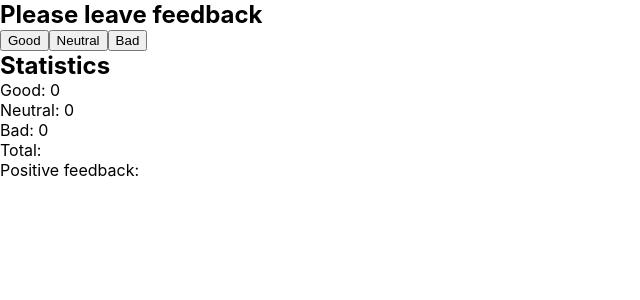
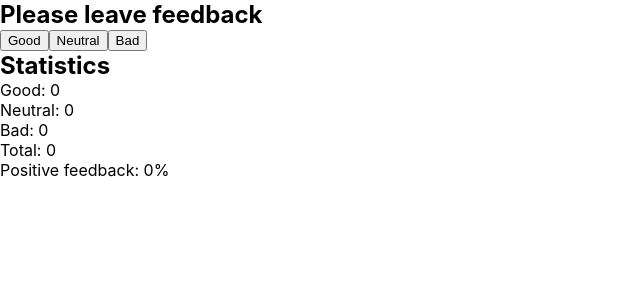
Before and after one commit to serhii95zhydkov/goit-react-hw-02-feedback, a React (Create React App) app: page / in a window 1280 px wide. Shown: the top 300 px of the page, without its empty margins (0-640 px from the left). Built offline with nearby package versions, Linux system fonts and the light colour scheme.

Commit message:
Update App.jsx

```diff
--- a/src/components/App.jsx
+++ b/src/components/App.jsx
@@ -7,44 +7,54 @@ class App extends Component {
     bad: 0,
   };
 
-  handleIncrement = event => {
-    console.log('Оціни мене');
-
-    const { target } = event;
-    console.log(event.target);
-    console.log(target);
-    this.setState((prevState) => {
-      console.log(prevState);
-      return {
-        good: prevState.good + 1,
-        neutral: prevState.neutral + 1,
-        bad: prevState.bad + 1,
-      }
-    })
+  leaveFeedback = value => {
+    this.setState(prevState => {
+      return { [value]: prevState[value] + 1 };
+    });
   };
 
+  countTotalFeedback() {
+    const { good, neutral, bad } = this.state;
+    const total = good + neutral + bad;
+    return total;
+  }
+
+  countPositiveFeedbackPercentage(propName) {
+    const total = this.countTotalFeedback();
+    if (!total) {
+      return 0;
+    }
+    const value = this.state[propName];
+    const result = ((value / total) * 100).toFixed(2);
+    return Number(result);
+  }
+
   render() {
+    const total = this.countTotalFeedback();
+    const goodPercentage = this.countPositiveFeedbackPercentage('good');
+    const { good, neutral, bad } = this.state;
+
     return (
       <div>
         <section>
           <h1>Please leave feedback</h1>
-          <button type="button" onClick={this.handleIncrement}>
+          <button type="button" onClick={() => this.leaveFeedback('good')}>
             Good
           </button>
-          <button type="button" onClick={this.handleIncrement}>
+          <button type="button" onClick={() => this.leaveFeedback('neutral')}>
             Neutral
           </button>
-          <button type="button" onClick={this.handleIncrement}>
+          <button type="button" onClick={() => this.leaveFeedback('bad')}>
             Bad
           </button>
         </section>
         <section>
-            <h2>Statistics</h2>
-            <p>Good: {this.state.good}</p>
-            <p>Neutral: {this.state.neutral}</p>
-            <p>Bad: {this.state.bad}</p>
-            <p>Total:</p>
-            <p>Positive feedback:</p>
+          <h2>Statistics</h2>
+          <p>Good: {good}</p>
+          <p>Neutral: {neutral}</p>
+          <p>Bad: {bad}</p>
+          <p>Total: {total}</p>
+          <p>Positive feedback: {goodPercentage}%</p>
         </section>
       </div>
     );
```
